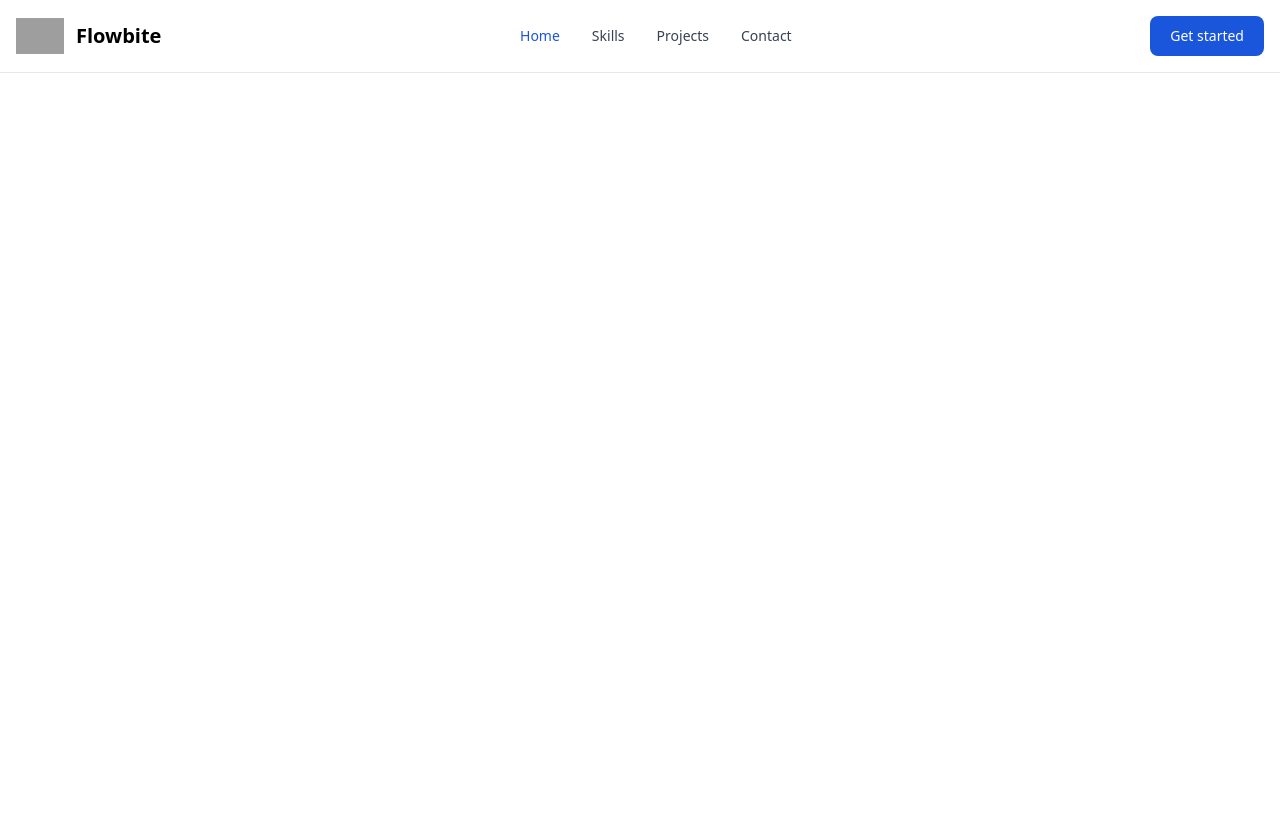
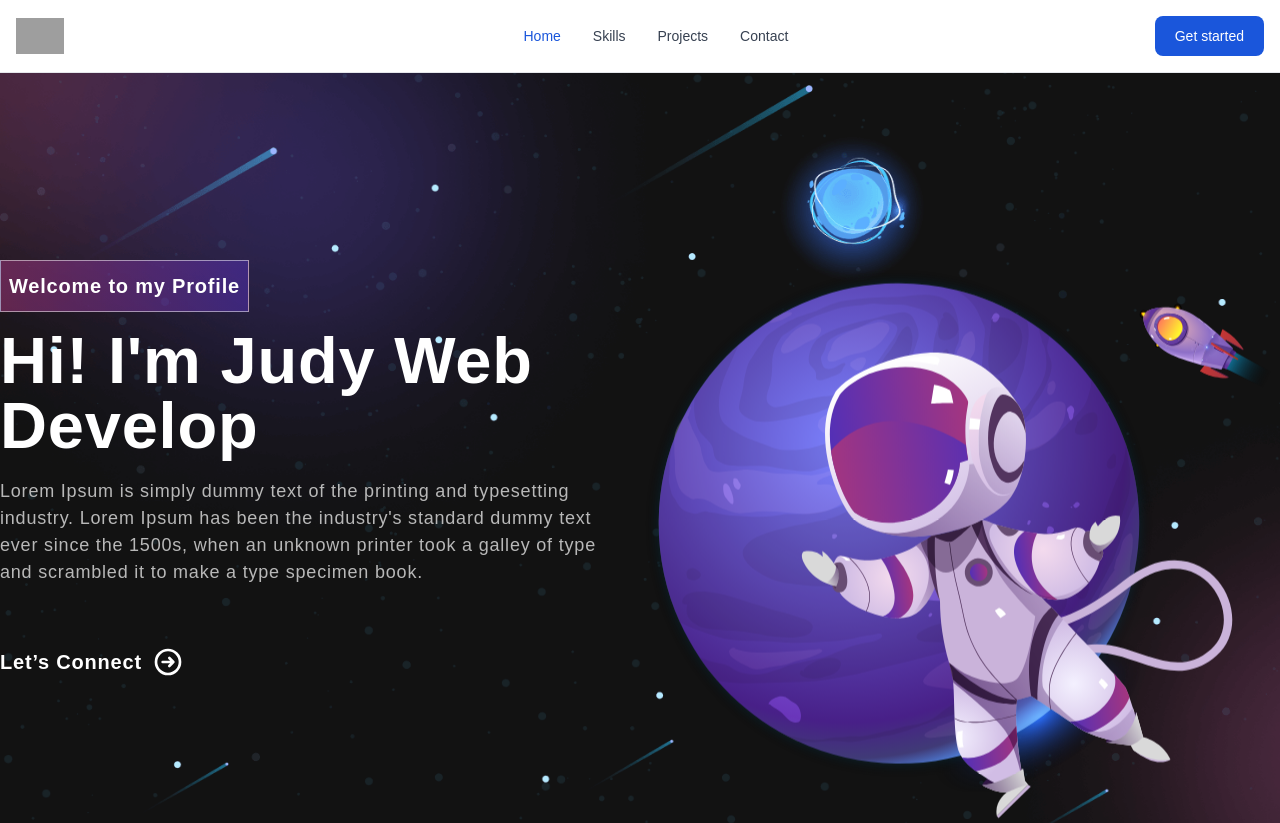
Before and after one commit to HelloBojack/personal_profile, a React (Vite) app: page / in a window 1280 px wide. Shown: the top 823 px of the page. Before the commit the page ends 800 px from the top, so only its background shows below. Built offline with nearby package versions, Linux system fonts and the light colour scheme; grey boxes are pictures that could not be loaded.

Commit message:
add banner

```diff
--- a/src/App.tsx
+++ b/src/App.tsx
@@ -1,5 +1,6 @@
 import { useState } from "react";
 import reactLogo from "./assets/react.svg";
+import { Banner } from "./components/Banner";
 import { Header } from "./components/Header";
 
 function App() {
@@ -8,6 +9,8 @@ function App() {
   return (
     <div className="App">
       <Header />
+      <Banner />
+      <div className="h-[10000px] w-100"></div>
       <h1 className="text-3xl font-bold underline">Hello world!</h1>
     </div>
   );
--- /dev/null
+++ b/src/components/Banner/index.tsx
@@ -0,0 +1,131 @@
+import { useState, useEffect, useRef } from "react";
+import headerImg from "../../assets/img/header-img.svg";
+// import "animate.css";
+import useOnScreen from "../../hooks/useOnScreen";
+
+export const Banner = () => {
+  const [loopNum, setLoopNum] = useState(0);
+  const [isDeleting, setIsDeleting] = useState(false);
+  const [text, setText] = useState("");
+  const [delta, setDelta] = useState(300 - Math.random() * 100);
+  const [index, setIndex] = useState(1);
+  const toRotate = ["Web Developer", "Web Designer", "UI/UX Designer"];
+  const period = 2000;
+
+  const ref = useRef<HTMLDivElement>(null);
+  const ref2 = useRef<HTMLDivElement>(null);
+  const onScreen = useOnScreen(ref);
+  const onScreen2 = useOnScreen(ref2);
+
+  console.log(onScreen);
+
+  useEffect(() => {
+    let ticker = setInterval(() => {
+      tick();
+    }, delta);
+
+    return () => {
+      clearInterval(ticker);
+    };
+  }, [text]);
+
+  const tick = () => {
+    let i = loopNum % toRotate.length;
+    let fullText = toRotate[i];
+    let updatedText = isDeleting
+      ? fullText.substring(0, text.length - 1)
+      : fullText.substring(0, text.length + 1);
+
+    setText(updatedText);
+
+    if (isDeleting) {
+      setDelta((prevDelta) => prevDelta / 2);
+    }
+
+    if (!isDeleting && updatedText === fullText) {
+      setIsDeleting(true);
+      setIndex((prevIndex) => prevIndex - 1);
+      setDelta(period);
+    } else if (isDeleting && updatedText === "") {
+      setIsDeleting(false);
+      setLoopNum(loopNum + 1);
+      setIndex(1);
+      setDelta(500);
+    } else {
+      setIndex((prevIndex) => prevIndex + 1);
+    }
+  };
+
+  return (
+    <section
+      className="bg-[url('src/assets/img/banner-bg.png')] bg-cover bg-no-repeat bg-top-center pt-[260px] pb-[100px]"
+      id="home"
+    >
+      <div className="container mx-auto">
+        <div className="grid grid-cols-1 md:grid-cols-2">
+          <div
+            className={
+              onScreen
+                ? "transition-opacity ease-in duration-700 opacity-100"
+                : "opacity-0"
+            }
+            ref={ref}
+          >
+            <div>
+              <span
+                style={{
+                  background: ` linear-gradient(90.21deg, rgba(170, 54, 124, 0.5) -5.91%, rgba(74, 47, 189, 0.5) 111.58%) `,
+                }}
+                className="inline-block bg-gradient-to-r from-pink-900 to-fuchsia-900 font-bold tracking-[0.8px] px-[8px] py-[10px] mb-[16px] text-[20px] border border-solid border-white/50"
+              >
+                Welcome to my Profile
+              </span>
+              <h1 className="font-bold tracking-[0.8px] text-[65px] mb-[20px] block leading-none">
+                {`Hi! I'm Judy`}{" "}
+                <span
+                  className="txt-rotate"
+                  // dataPeriod="1000"
+                  data-rotate='[ "Web Developer", "Web Designer", "UI/UX Designer" ]'
+                >
+                  <span className="wrap">{text}</span>
+                </span>
+              </h1>
+              <p className="text-[18px] tracking-[0.8px] w-[96%] leading-[1.5em] text-[#B8B8B8]">
+                Lorem Ipsum is simply dummy text of the printing and typesetting
+                industry. Lorem Ipsum has been the industry's standard dummy
+                text ever since the 1500s, when an unknown printer took a galley
+                of type and scrambled it to make a type specimen book.
+              </p>
+              <button
+                onClick={() => console.log("connect")}
+                className="font-bold text-[20px] mt-[60px] tracking-[0.8px] flex items-center"
+              >
+                Let’s Connect
+                <svg
+                  className="w-8 h-8 ml-[10px] leading-none transition-all ease-in-out delay-300 hover:ml-[25px]"
+                  fill="none"
+                  stroke="currentColor"
+                  viewBox="0 0 24 24"
+                  xmlns="http://www.w3.org/2000/svg"
+                >
+                  <path
+                    strokeLinecap="round"
+                    strokeLinejoin="round"
+                    strokeWidth="2"
+                    d="M13 9l3 3m0 0l-3 3m3-3H8m13 0a9 9 0 11-18 0 9 9 0 0118 0z"
+                  ></path>
+                </svg>
+              </button>
+            </div>
+          </div>
+
+          <div>
+            <div className={onScreen2 ? "animate-updown" : ""} ref={ref2}>
+              <img src={headerImg} alt="Header Img" />
+            </div>
+          </div>
+        </div>
+      </div>
+    </section>
+  );
+};
--- a/src/components/Header/index.tsx
+++ b/src/components/Header/index.tsx
@@ -35,9 +35,9 @@ export const Header = () => {
               xmlns="http://www.w3.org/2000/svg"
             >
               <path
-                fill-rule="evenodd"
+                fillRule="evenodd"
                 d="M3 5a1 1 0 011-1h12a1 1 0 110 2H4a1 1 0 01-1-1zM3 10a1 1 0 011-1h12a1 1 0 110 2H4a1 1 0 01-1-1zM3 15a1 1 0 011-1h12a1 1 0 110 2H4a1 1 0 01-1-1z"
-                clip-rule="evenodd"
+                clipRule="evenodd"
               ></path>
             </svg>
           </button>
--- /dev/null
+++ b/src/hooks/useOnScreen.ts
@@ -0,0 +1,22 @@
+import { useEffect, useState } from "react";
+
+export default function useOnScreen(ref: { current: HTMLElement | null }) {
+  const [isIntersecting, setIntersecting] = useState(false);
+
+  useEffect(() => {
+    const observer = new IntersectionObserver(([entry]) => {
+      setIntersecting(entry.isIntersecting);
+    }, {});
+
+    if (ref.current) {
+      observer.observe(ref.current);
+    }
+    return () => {
+      if (ref.current) {
+        observer.unobserve(ref.current);
+      }
+    };
+  }, []);
+
+  return isIntersecting;
+}
--- a/src/index.css
+++ b/src/index.css
@@ -1,3 +1,23 @@
 @tailwind base;
 @tailwind components;
 @tailwind utilities;
+
+* {
+  margin: 0;
+  padding: 0;
+  box-sizing: border-box;
+}
+
+html {
+  scroll-behavior: smooth;
+  scroll-padding-top: 75px;
+}
+
+body {
+  font-weight: 400;
+  overflow-x: hidden;
+  position: relative;
+  background-color: #121212 !important;
+  color: #fff !important;
+  font-family: 'Centra', sans-serif !important;
+}
--- a/tailwind.config.cjs
+++ b/tailwind.config.cjs
@@ -5,7 +5,17 @@ module.exports = {
     "node_modules/flowbite-react/**/*.{js,jsx,ts,tsx}",
   ],
   theme: {
-    extend: {},
+    extend: {
+      animation: {
+        updown: "updown 3s linear infinite",
+      },
+      keyframes: {
+        updown: {
+          "0%, 100%": { transform: " translateY(-20px)" },
+          "50%": { transform: " translateY(20px)" },
+        },
+      },
+    },
   },
   plugins: [require("flowbite/plugin")],
 };
```
Also changed, not shown: src/assets/img/banner-bg.png (added), src/assets/img/header-img.svg (added).
